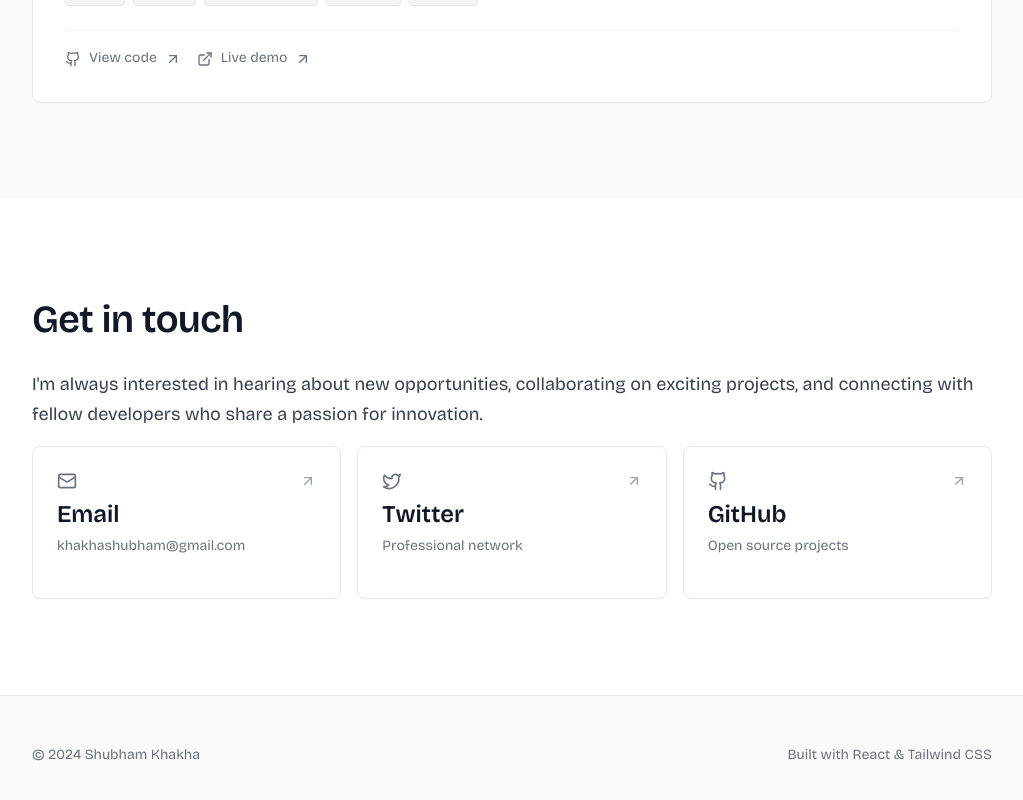
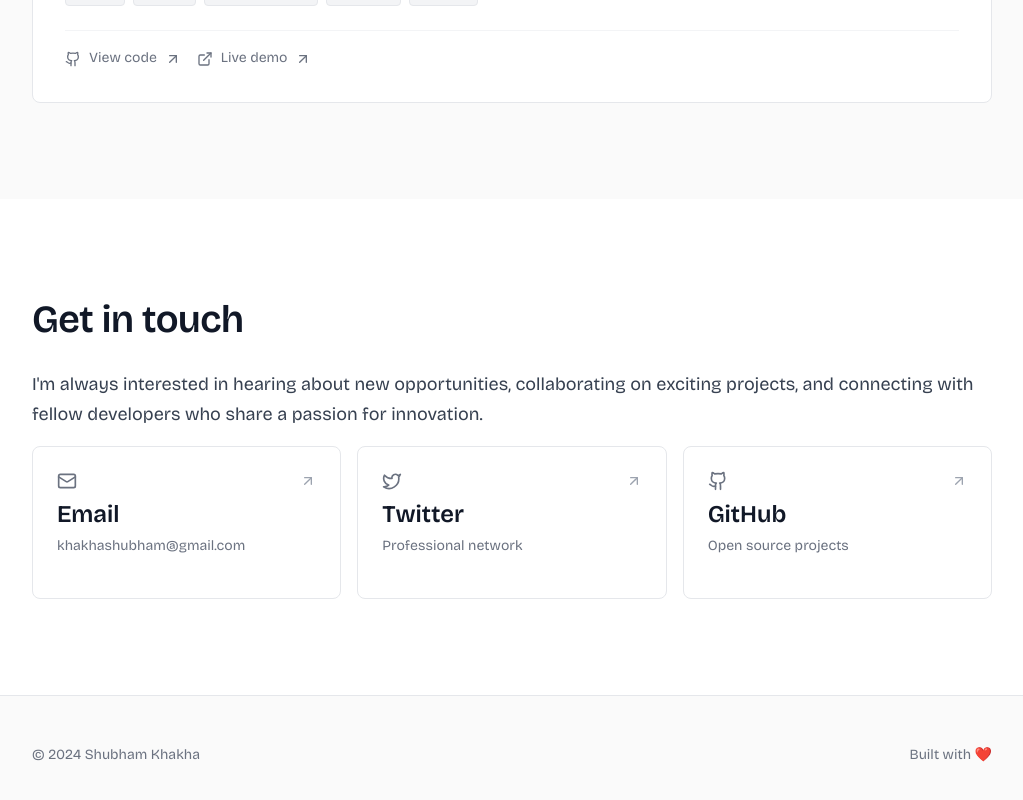
Before and after one commit to shubhook/my-portfolio, a React (Vite) app: page / in a window 1280 px wide. Shown: the part 2015-2815 px from the top of the page, without its empty margins (128-1151 px from the left). Built offline with nearby package versions, Linux system fonts and the light colour scheme.

Commit message:
easter egg

```diff
--- a/src/App.jsx
+++ b/src/App.jsx
@@ -277,7 +277,7 @@ const Portfolio = () => {
               © 2024 Shubham Khakha
             </div>
             <div className="footer-text">
-              Built with React & Tailwind CSS
+              Built with ❤️
             </div>
           </div>
         </div>
```
